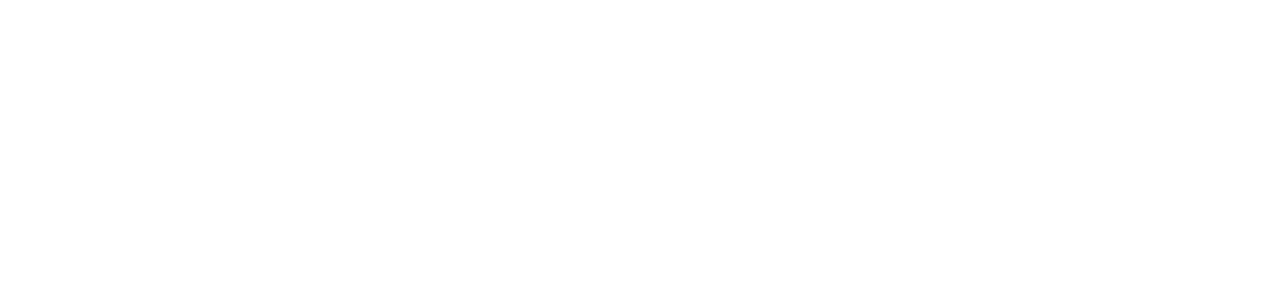
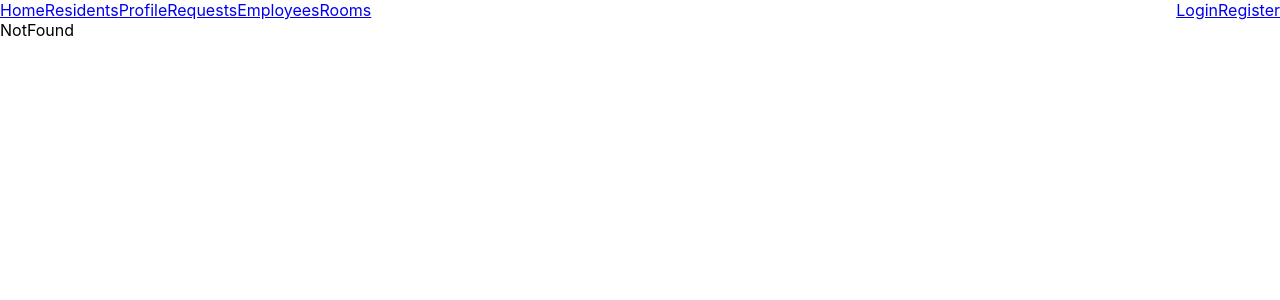
Before and after one commit to danya-sus/my-app, a React (Create React App) app: page /notfound in a window 1280 px wide. Before the commit this address had no page. Shown: the top 300 px of the page. Built offline with nearby package versions, Linux system fonts and the light colour scheme.

Commit message:
Страница NotFound, редирект

```diff
--- a/src/pages/Main.tsx
+++ b/src/pages/Main.tsx
@@ -1,8 +1,9 @@
 import React, { FC, useContext, useEffect, useState } from 'react'
 import { AuthContext } from '../context/Context';
 import MainNavbar from '../components/ui/navbar/MainNavbar';
-import { BrowserRouter, Route, Routes } from 'react-router-dom';
+import { BrowserRouter, Navigate, Route, Routes } from 'react-router-dom';
 import { getRoutes } from '../routes/Routes';
+import NotFound from './NotFound';
 
 type MainProps = {}
 
@@ -16,6 +17,7 @@
         setRoutes(
             <Route path='/' element={ <MainNavbar /> }>
                 {userRoutes.map((e) => <Route key={e.path} path={e.path} element={e.element}/>)}
+                <Route path='notfound' element={<NotFound />}/>
             </Route>
         )
     }, [user])
@@ -30,6 +32,7 @@
                         {
                             routes
                         }
+                        <Route path='*' element={<Navigate to={'/notfound'} />}/>
                     </Routes>
                 </BrowserRouter>
                 : <></>
--- /dev/null
+++ b/src/pages/NotFound.tsx
@@ -0,0 +1,11 @@
+import React from 'react'
+
+type Props = {}
+
+const NotFound = (props: Props) => {
+  return (
+    <div>NotFound</div>
+  )
+}
+
+export default NotFound;
```
